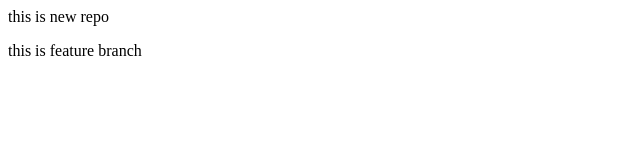
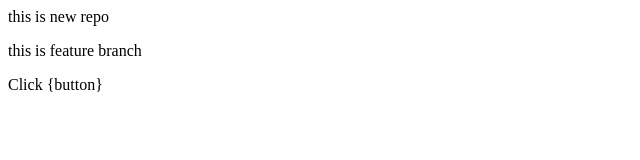
Before and after one commit to Alekhya-21/newrepo, a plain HTML site: page index.html in a window 1280 px wide. Shown: the whole page, without its empty margins (0-640 px from the left). Drawn offline with Linux system fonts and the light colour scheme.

```diff
--- a/index.html
+++ b/index.html
@@ -1,2 +1,3 @@
 <p>this is new repo</p>
 <p>this is feature branch</p>
+<p>Click {button}</p>
```
